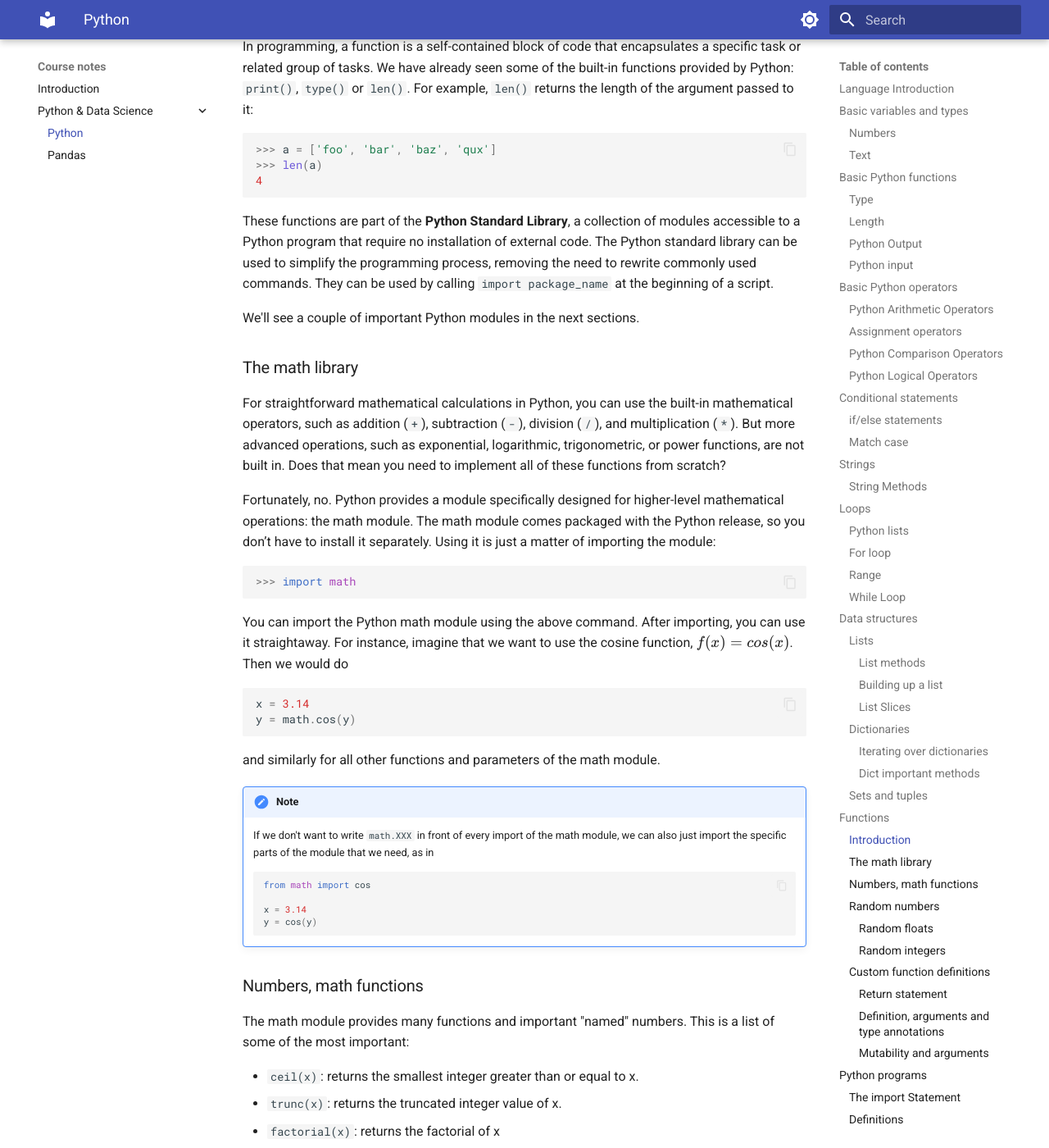
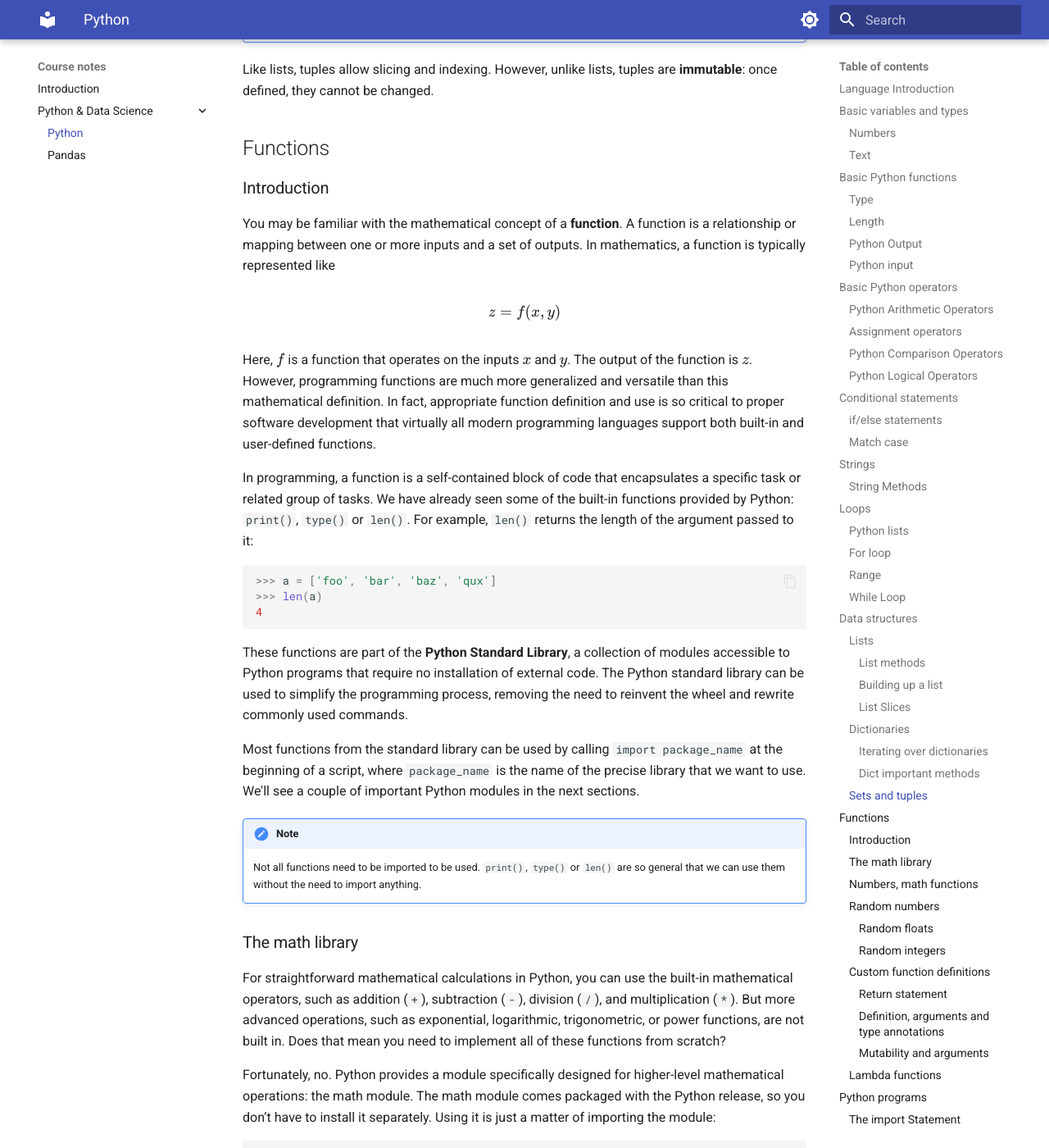
Before and after one commit to gerardpc/python-course, an MkDocs documentation site: the page built from docs/programming/python.md, in a window 1280 px wide and 1400 px high, scrolled down 25757 px. Shown: the whole window at 82% size. Built offline with MkDocs 1.6.1 and Material for MkDocs 9.7.7, drawn with Linux system fonts in a browser that asks for light colours; some of the changed text lies outside the part shown.

Commit message:
minor changes

````diff
--- a/docs/programming/python.md
+++ b/docs/programming/python.md
@@ -821,9 +821,9 @@
 
 ```python
 colors = ['red', 'blue', 'green']
-print(colors[0])    ## red
-print(colors[2])    ## green
-print(len(colors))  ## 3
+print(colors[0])    # red
+print(colors[2])    # green
+print(len(colors))  # 3
 ```
 
 !!!note
@@ -834,7 +834,15 @@
 point to the same one list in memory.
 
 ```python
-b = colors   ## Does not copy the list
+b = colors   # Does not copy the list, just reuses it!
+```
+
+This means that if we now change `b`, we will also be changing the contents of the list `colors`.
+To make a _different_ (bud identical) copy of a list, that can be modified without affecting the
+original list, wee need to call the `copy()` method
+
+```python
+b = colors.copy()   # b is now a proper copy of colors
 ```
 
 The "empty list" is just an empty pair of brackets `[ ]`. The '`+`' works to append two lists,
@@ -851,7 +859,7 @@
 sum = 0
 for num in squares:
     sum += num
-print(sum)  ## 30
+print(sum)  # 30
 ```
 
 !!!note
@@ -889,7 +897,7 @@
 a traditional numeric for loop:
 
 ```python
-## print the numbers from 0 through 99
+# print the numbers from 0 through 99
 for i in range(100):
     print(i)
 ```
@@ -898,10 +906,19 @@
 
 Python also has the standard while-loop. The above for/in loops solves the common case of iterating over
 every element in a list, but the while loop gives you total control over the index numbers.
+
+Its syntaxis is quite simple:
+
+```python
+while "some boolean condition":
+    # block of code that gets executed in each iteration
+    ...
+```
+
 Here's a while loop which accesses every 3rd element in a list:
 
 ```python
-## Access every 3rd element in a list
+# Access every 3rd element in a list
 i = 0
 while i < len(a):
     print(a[i])
@@ -929,6 +946,13 @@
 
 ##  Data structures
 
+Python has some built-in data structures that are very convenient to use.
+
+* **Lists**: an ordered collection of elements
+* **Dictionaries**: a collection of elements, indexed by keys
+* **Sets**: a collection of elements with no order, indexes or repeated elements
+* **Tuples**: an ordered collection of elements that, unlike lists, cannot be modified
+
 ### Lists
 
 We have seen an introduction to lists in the previous loops section. We will see a few other details here:
@@ -1217,12 +1241,17 @@
 4
 ```
 
-These functions are part of the **Python Standard Library**, a collection of modules accessible to a Python program
+These functions are part of the **Python Standard Library**, a collection of modules accessible to Python programs
 that require no installation of external code. The Python standard library can be used to
-simplify the programming process, removing the need to rewrite commonly used commands.
-They can be used by calling `import package_name` at the beginning of a script.
-
-We'll see a couple of important Python modules in the next sections.
+simplify the programming process, removing the need to reinvent the wheel and rewrite commonly used commands.
+
+Most functions from the standard library can be used by calling `import package_name` at the beginning of a script,
+where `package_name` is the name of the precise library that we want to use. We'll see a couple of important
+Python modules in the next sections.
+
+!!!note
+    Not all functions need to be imported to be used. `print()`, `type()` or `len()` are so general
+    that we can use them without the need to import anything.
 
 ### The math library
 
@@ -1239,7 +1268,7 @@
 >>> import math
 ```
 You can import the Python math module using the above command. After importing, you can use it straightaway.
-For instance, imagine that we want to use the cosine function, $f(x) = cos(x)$. Then we would do
+For instance, imagine that we want to use the cosine function, $f(x) = \cos(x)$. Then we would do
 
 ```python
 x = 3.14
@@ -1529,6 +1557,23 @@
 got It was many and many a year ago
 set to In a kingdom by the sea
 after, outer_string = It was many and many a year ago
+```
+
+### Lambda functions
+
+**Lambda functions** are small anonymous functions. They work as normal python functions, but are
+defined within a single line and a little bit differently, as:
+
+```python
+lambda arguments : expression
+```
+
+A lambda function can take any number of arguments, but can only have one expression. For instance,
+a function that adds 10 to an argument a, and returns the result would be written as:
+
+```python
+x = lambda a : a + 10
+print(x(5))
 ```
 
 ## Python programs
````
Also changed, not shown: other parts of docs/programming/python.md (+0 -1 lines), howto.txt (+8 -0 lines).
